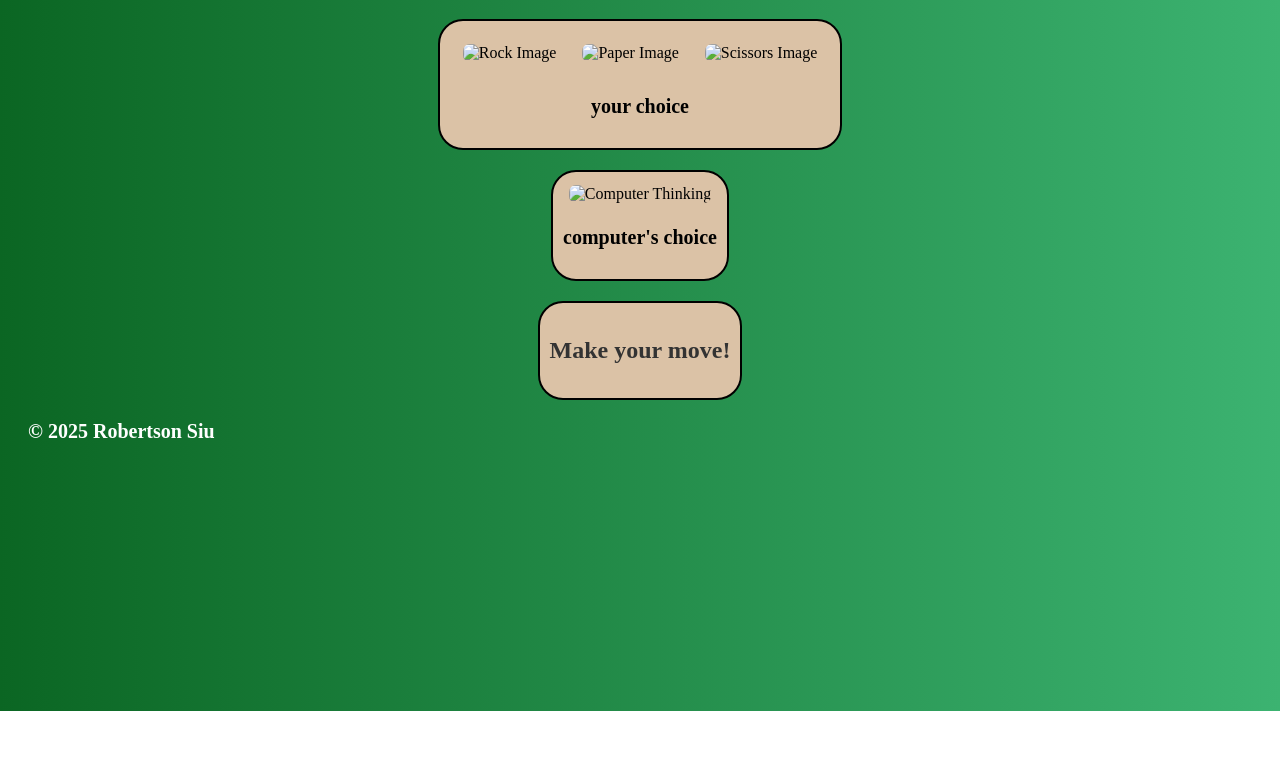
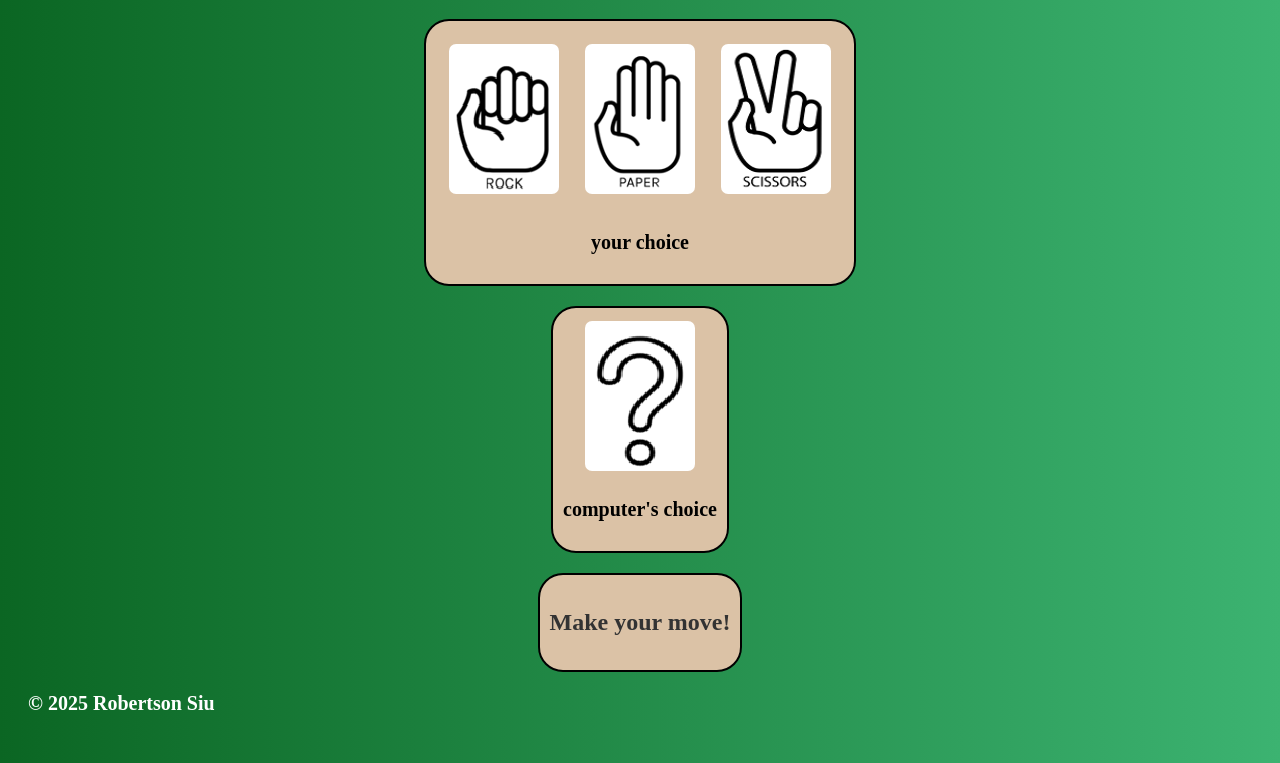
Before and after one commit to robsiuuu/assignment-5, a plain HTML site: page index.html in a window 1280 px wide. Shown: the part 89-852 px from the top of the page. Before the commit the page ends 800 px from the top, so only its background shows below. Drawn offline with Linux system fonts and the light colour scheme; the site is published under a folder, as on GitHub Pages, so addresses that start at the root find nothing.

Commit message:
assignment 5

```diff
--- a/index.html
+++ b/index.html
@@ -23,13 +23,13 @@
     <div class="user-choice">
         <div class="img-container">
             <div class="choice-item" data-choice="rock">
-                <img src="/img/rock.PNG" alt="Rock Image">
+                <img src="img/rock.PNG" alt="Rock Image">
             </div>
             <div class="choice-item" data-choice="paper">
-                <img src="/img/paper.PNG" alt="Paper Image">
+                <img src="img/paper.PNG" alt="Paper Image">
             </div>
             <div class="choice-item" data-choice="scissors">
-                <img src="/img/scissors.PNG" alt="Scissors Image">
+                <img src="img/scissors.PNG" alt="Scissors Image">
             </div>
         </div>
         <p>your choice</p>
@@ -39,7 +39,7 @@
     <div class="computer-choice">
         <div class="img-container">
             <div id="computer-display">
-                <img src="/img/question-mark.PNG" alt="Computer Thinking" id="computer-image">
+                <img src="img/question-mark.PNG" alt="Computer Thinking" id="computer-image">
             </div>
         </div>
         <p>computer's choice</p>
```
